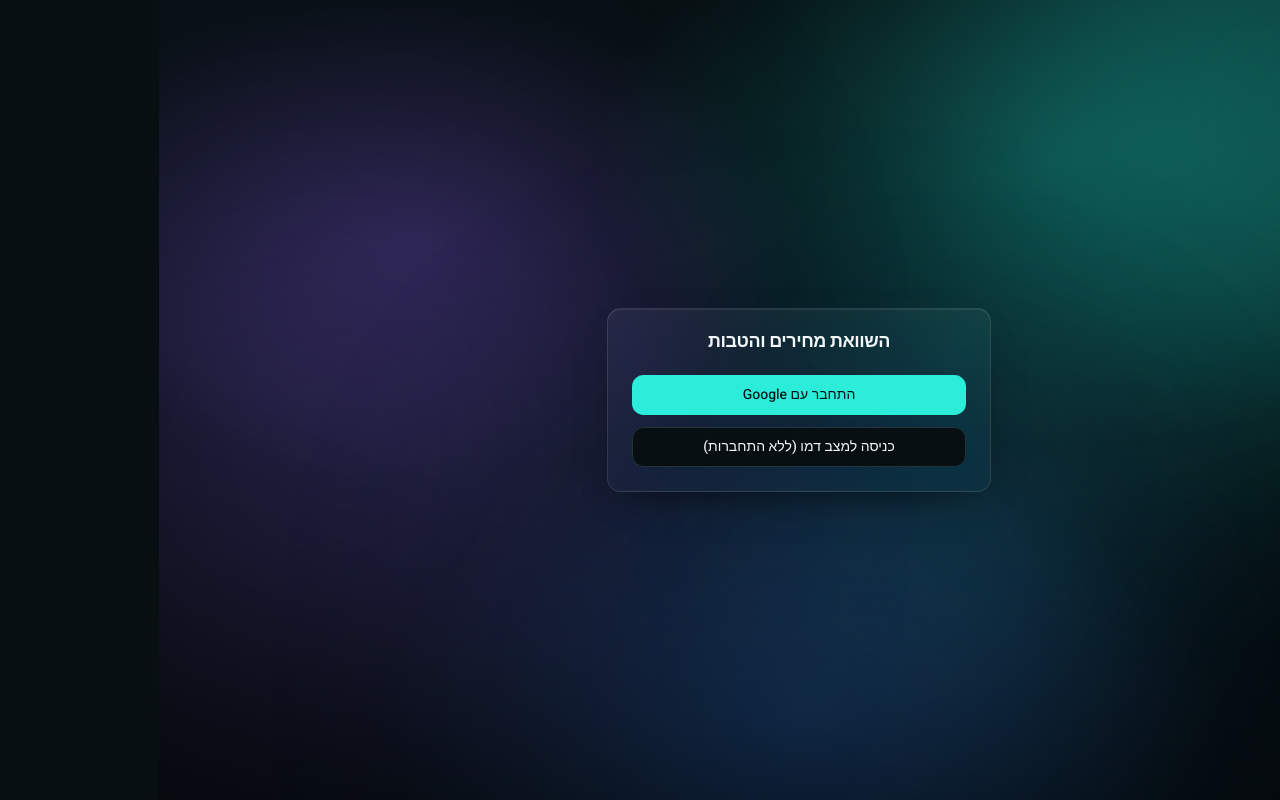
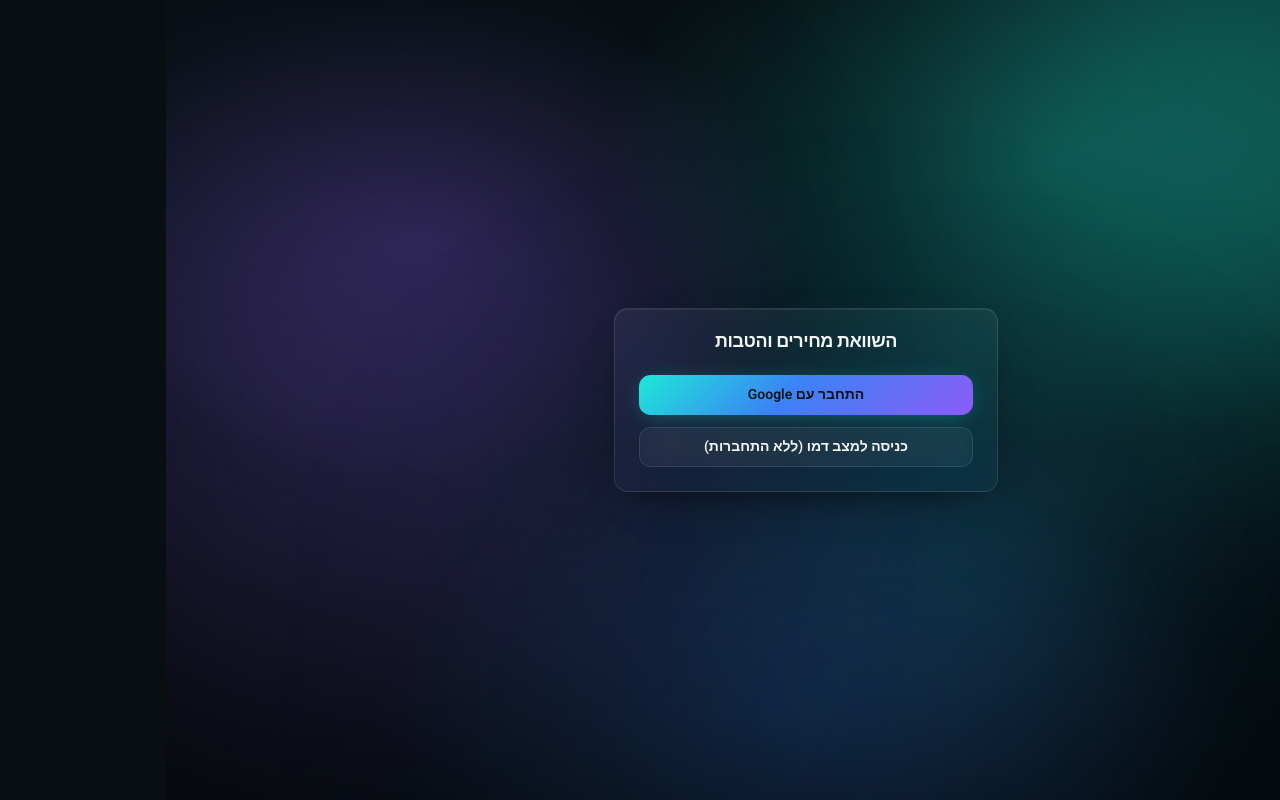
Before and after one commit to sivanwozner-cyber/sisu_project, a Next.js app: page /login in a window 1280 px wide. Built offline with nearby package versions, Linux system fonts and the light colour scheme.

Commit message:
auto: sync changes [hook]

```diff
--- a/components/ui/button.tsx
+++ b/components/ui/button.tsx
@@ -3,16 +3,17 @@
 import { cn } from "@/lib/utils";
 
 const buttonVariants = cva(
-  "inline-flex items-center justify-center gap-2 whitespace-nowrap rounded-md text-sm font-medium transition-colors focus-visible:outline-none focus-visible:ring-2 focus-visible:ring-ring disabled:pointer-events-none disabled:opacity-50",
+  "inline-flex items-center justify-center gap-2 whitespace-nowrap rounded-md text-sm font-semibold transition-all duration-200 focus-visible:outline-none focus-visible:ring-2 focus-visible:ring-ring focus-visible:ring-offset-2 focus-visible:ring-offset-background disabled:pointer-events-none disabled:opacity-50",
   {
     variants: {
       variant: {
-        default: "bg-primary text-primary-foreground hover:bg-primary/90",
+        default:
+          "bg-brand-gradient text-primary-foreground shadow-glow-sm hover:shadow-glow hover:brightness-110",
         outline:
-          "border border-input bg-background hover:bg-accent hover:text-accent-foreground",
+          "glass text-foreground hover:border-aurora-teal/40 hover:text-aurora-teal",
         secondary:
-          "bg-secondary text-secondary-foreground hover:bg-secondary/80",
-        ghost: "hover:bg-accent hover:text-accent-foreground",
+          "bg-secondary/90 text-secondary-foreground hover:bg-secondary hover:shadow-glow-violet",
+        ghost: "text-muted-foreground hover:bg-white/5 hover:text-foreground",
         destructive:
           "bg-destructive text-destructive-foreground hover:bg-destructive/90",
       },
```
